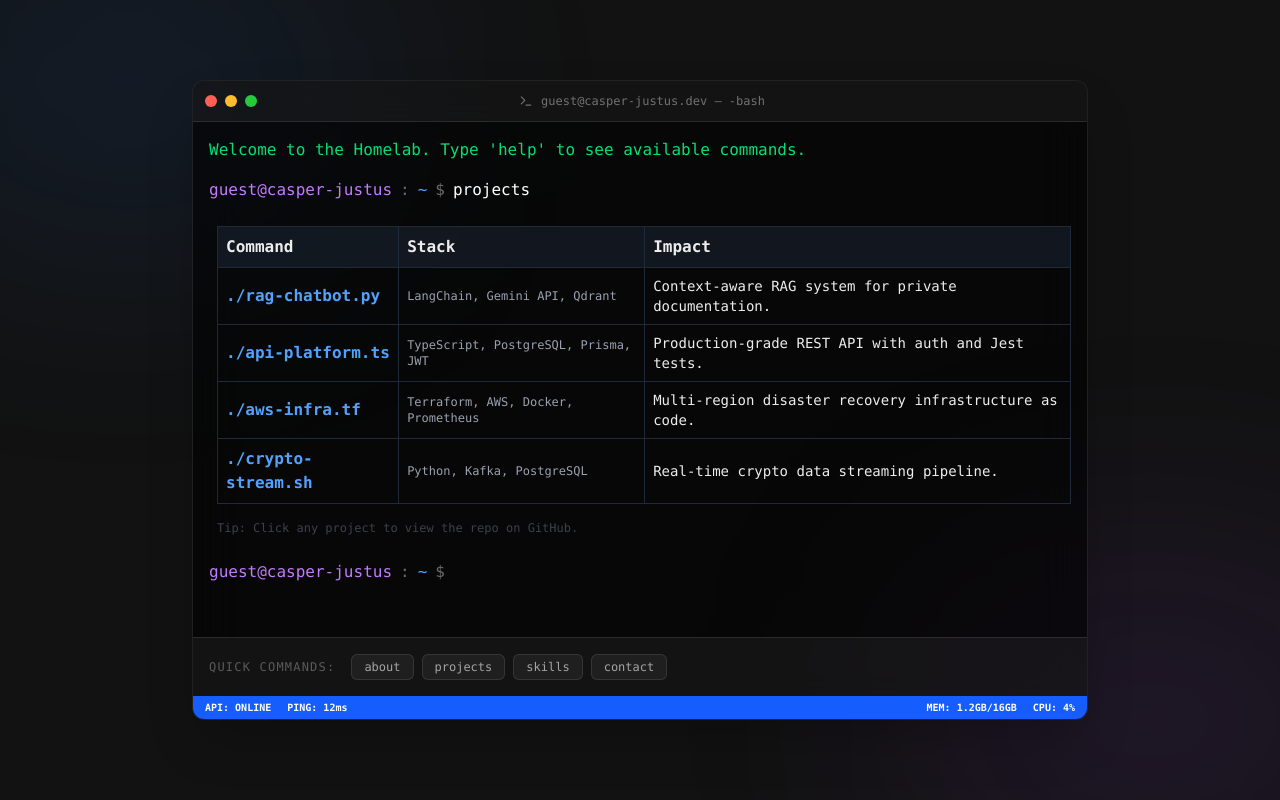
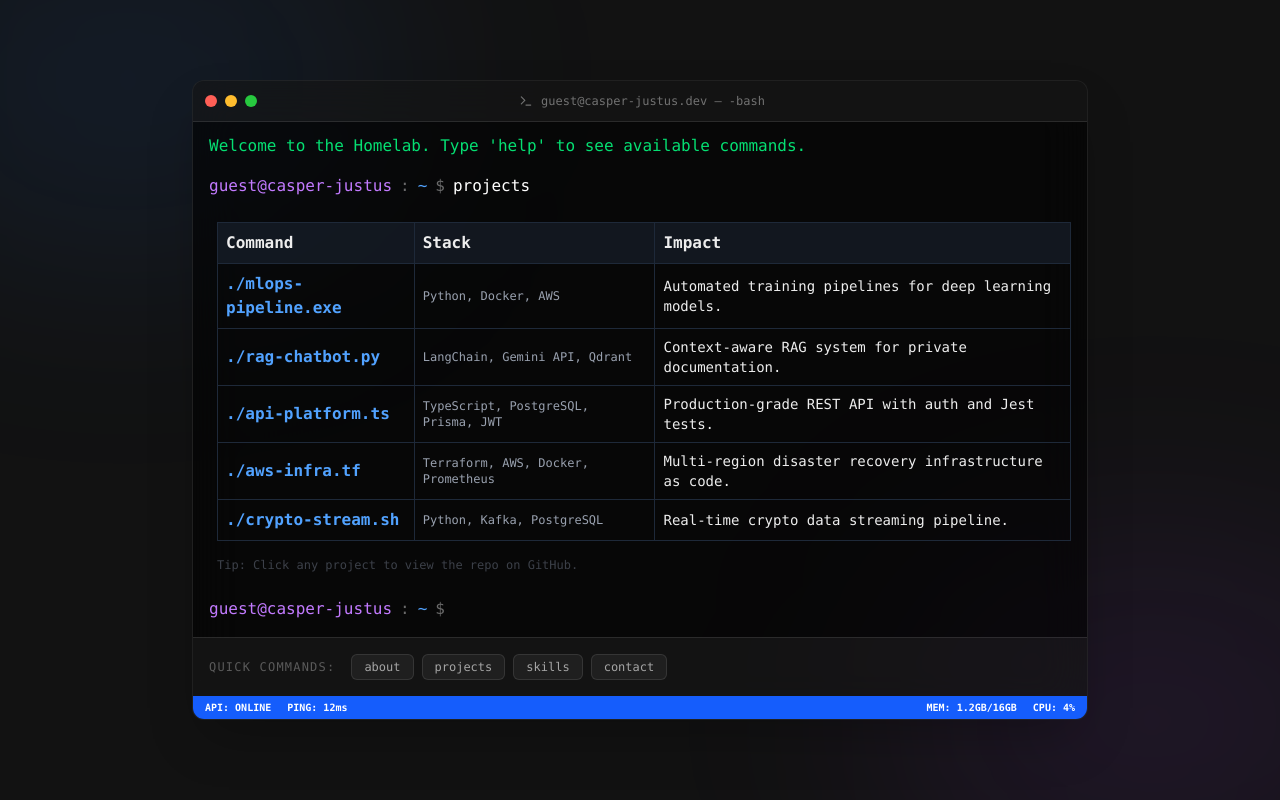
Before and after one commit to casper-justus/casper-justus, a Next.js app: page / in a window 1280 px wide. Both pictures are taken after a click on the button "projects". Built offline with nearby package versions, Linux system fonts and the light colour scheme.

Commit message:
Fix icon SVG (no text node) and restore 5th project

```diff
--- a/src/components/CommandOutputs.tsx
+++ b/src/components/CommandOutputs.tsx
@@ -68,6 +68,12 @@ export const Skills = () => {
 export const Projects = () => {
   const projects = [
     {
+      id: 'mlops-pipeline.exe',
+      tech: 'Python, Docker, AWS',
+      impact: 'Automated training pipelines for deep learning models.',
+      repo: null,
+    },
+    {
       id: 'rag-chatbot.py',
       tech: 'LangChain, Gemini API, Qdrant',
       impact: 'Context-aware RAG system for private documentation.',
@@ -108,6 +114,7 @@ export const Projects = () => {
             {projects.map((p) => (
               <tr key={p.id} className="hover:bg-white/5 cursor-pointer group">
                 <td className="p-2 border border-gray-800">
+                  {p.repo ? (
                     <a
                       href={p.repo}
                       target="_blank"
@@ -116,6 +123,9 @@ export const Projects = () => {
                     >
                       ./{p.id}
                     </a>
+                  ) : (
+                    <span className="text-blue-400 font-bold">./{p.id}</span>
+                  )}
                 </td>
                 <td className="p-2 border border-gray-800 text-xs text-gray-400">{p.tech}</td>
                 <td className="p-2 border border-gray-800 text-sm">{p.impact}</td>
```
Also changed, not shown: src/app/icon.svg. Lines whose indentation alone changed are shown as unchanged.
